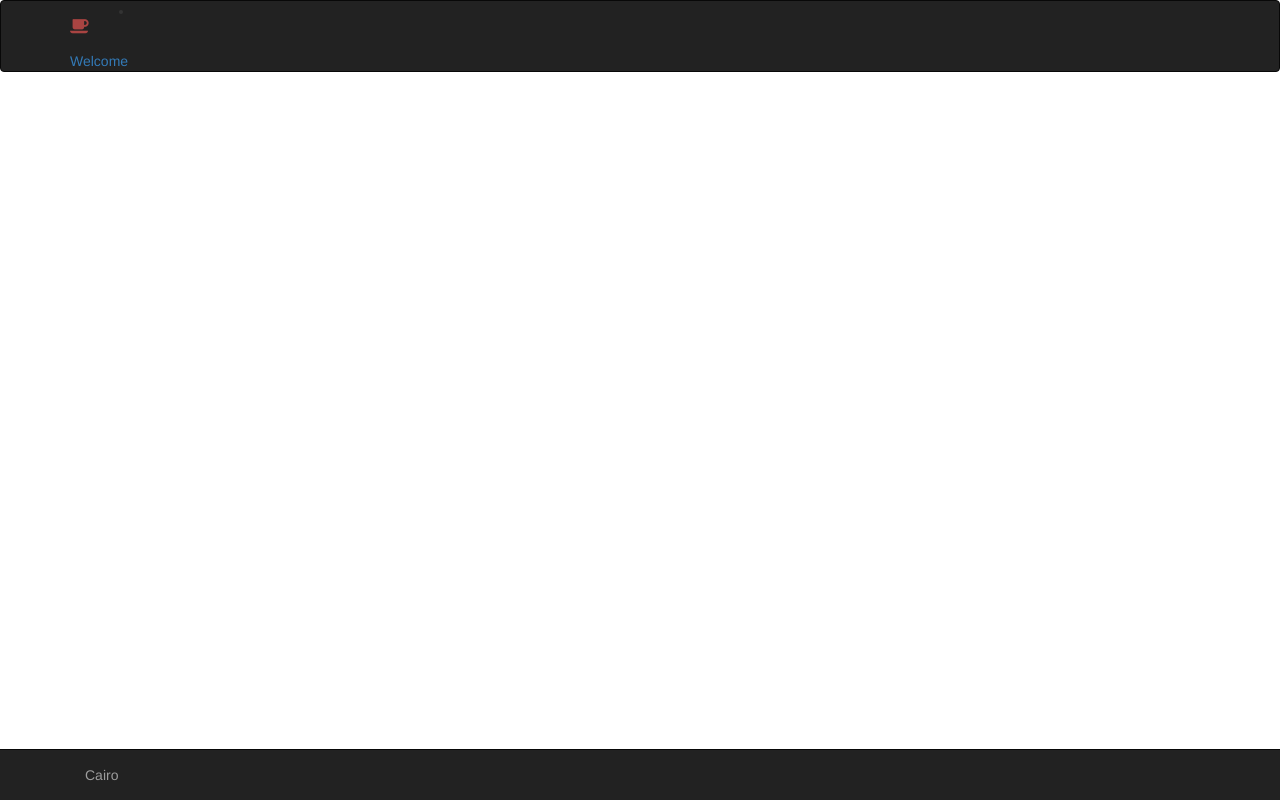
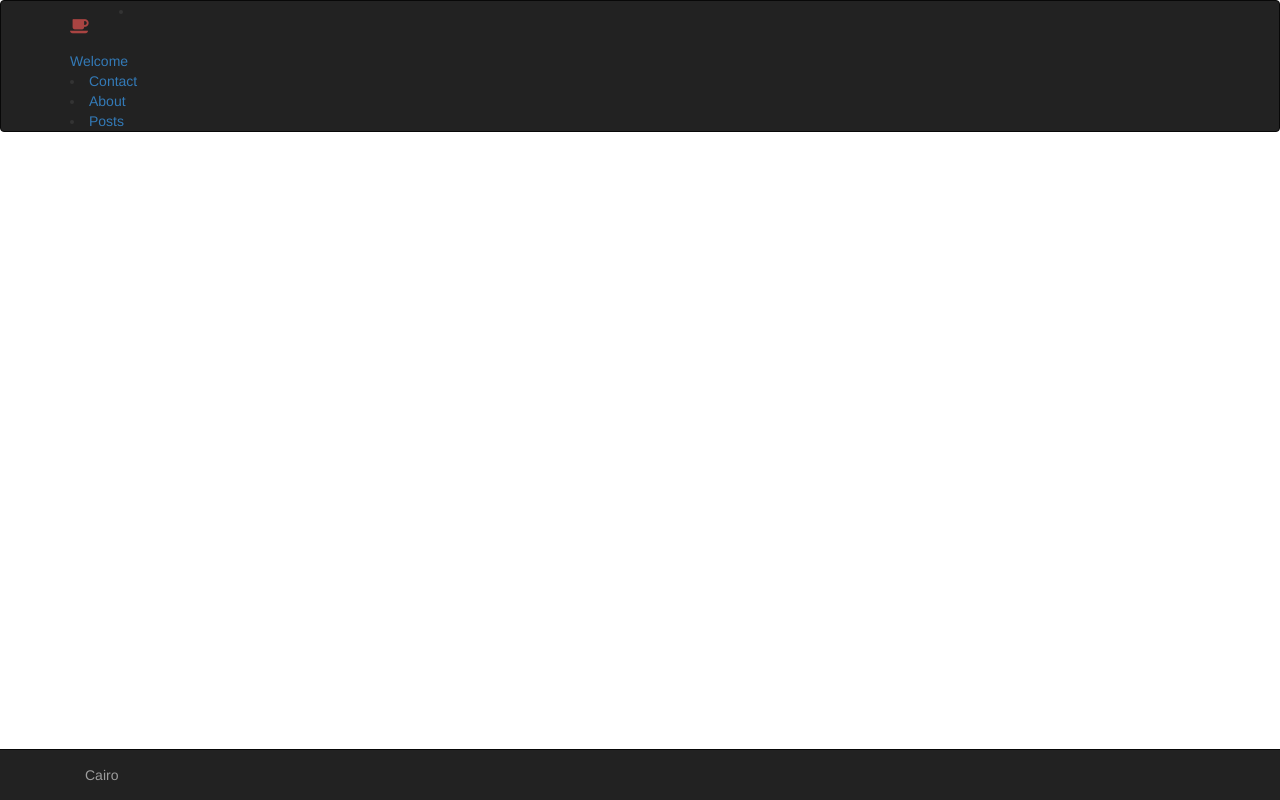
Before and after one commit to HalahRaadSalih/VAHackathon-Air, a website: page client/views/index.html in a window 1280 px wide. Drawn offline with nearby package versions, Linux system fonts and the light colour scheme; some packages are replaced by stand-ins of ours; files whose address does not match are found by name.

Commit message:
add index.html

```diff
--- a/client/views/index.html
+++ b/client/views/index.html
@@ -20,7 +20,10 @@
 		<div class="navbar-header">
 			<a class="navbar-brand">
 				<i class="fa fa-coffee text-danger"></i>
-				<li><a href="#">Welcome</a></li>
+				<li><a href="#home">Welcome</a></li>
+				<li><a href="#contact">Contact</a></li>
+				<li><a href="#about">About</a></li>
+				<li><a href="#posts">Posts</a></li>
 			</a>
 		</div>
 	</div>
```
